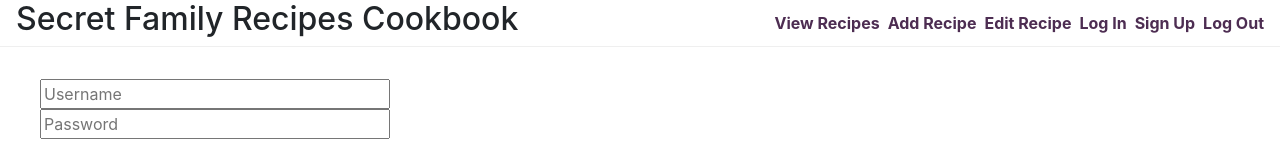
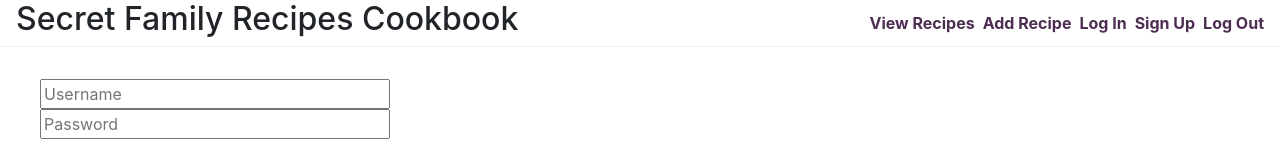
Before and after one commit to secret-family-recipes-2/front-end, a React (Create React App) app: page /login in a window 1280 px wide. Shown: the top 160 px of the page. Built offline with nearby package versions, Linux system fonts and the light colour scheme.

Commit message:
refactor links to Navigation.js

```diff
--- a/src/App.js
+++ b/src/App.js
@@ -3,42 +3,41 @@ import { Switch, Route, Link, Redirect, useHistory } from 'react-router-dom'
 
 import ProtectedRoute from './utils/ProtectedRoute'
 
-import RegistrationForm from './components/user/RegistrationForm'
 import LoginForm from './components/user/LoginForm'
 import AddNewRecipe from './components/recipes/AddRecipe'
-import EditRecipe from './components/recipes/EditRecipe'
 import RecipeList from './components/recipes/RecipeList'
+import RegistrationForm from './components/user/RegistrationForm'
+import Navigation from './components/Navigation'
 
 const App = () => {
-  const history = useHistory()
+  // const history = useHistory()
 
-  const logout = e => {
-    e.preventDefault()
-    localStorage.removeItem('token')
-    history.push('/login')
-  }
+  // const logout = e => {
+  //   e.preventDefault()
+  //   localStorage.removeItem('token')
+  //   history.push('/login')
+  // }
 
   return (
     <div>
-      <nav className='nav-links'>
+      {/* <nav className='nav-links'>
         <h2>Secret Family Recipes Cookbook</h2>
         <div>
           <Link to='/recipes'>View Recipes</Link>
           <Link to='/addrecipe'>Add Recipe</Link>
-          <Link to='/edit-recipe'>Edit Recipe</Link>
           <Link to='/login'>Log In</Link>
           <Link to='/registration'>Sign Up</Link>
           <Link to='#' onClick={logout}>
             Log Out
           </Link>
         </div>
-      </nav>
+      </nav> */}
+      <Navigation />
 
       {/* Switch just checks each path in order down the list */}
       <Switch>
         {/* Protected routes check for a token, and redirect to the login if there is none */}
         <ProtectedRoute path='/addrecipe' component={AddNewRecipe} />
-        <Route exact path='/edit-recipe' component={EditRecipe} />
         <ProtectedRoute path='/recipes' component={RecipeList} />
         <Route path='/registration' component={RegistrationForm} />
         <Route path='/login' component={LoginForm} />
--- a/src/components/Navigation.js
+++ b/src/components/Navigation.js
@@ -0,0 +1,29 @@
+import React from 'react'
+import { Link, useHistory } from 'react-router-dom'
+
+const Navigation = () => {
+    const history = useHistory()
+
+    const logout = e => {
+        e.preventDefault()
+        localStorage.removeItem('token')
+        history.push('/login')
+    }
+
+    return (
+        <nav className='nav-links'>
+            <h2>Secret Family Recipes Cookbook</h2>
+            <div>
+                <Link to='/recipes'>View Recipes</Link>
+                <Link to='/addrecipe'>Add Recipe</Link>
+                <Link to='/login'>Log In</Link>
+                <Link to='/registration'>Sign Up</Link>
+                <Link to='#' onClick={logout}>
+                    Log Out
+                </Link>
+            </div>
+        </nav>
+    )
+}
+
+export default Navigation
```
